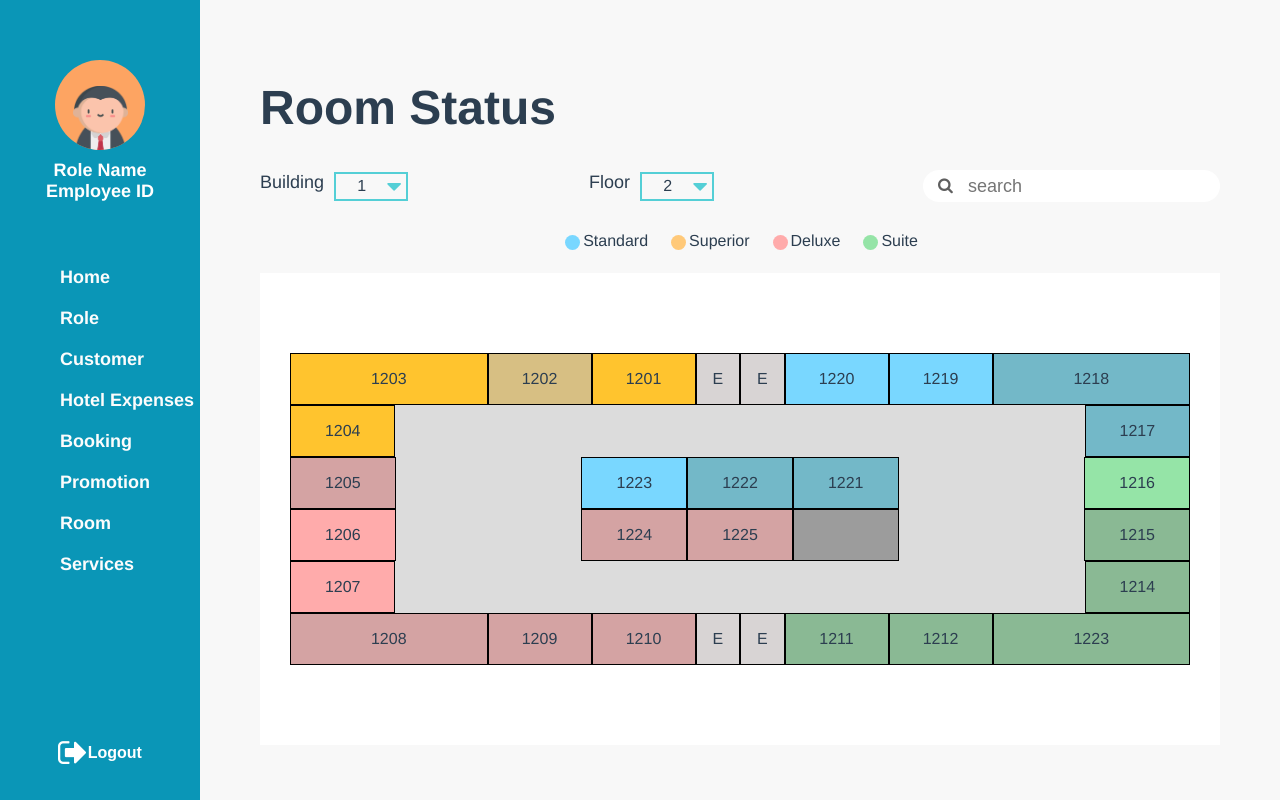
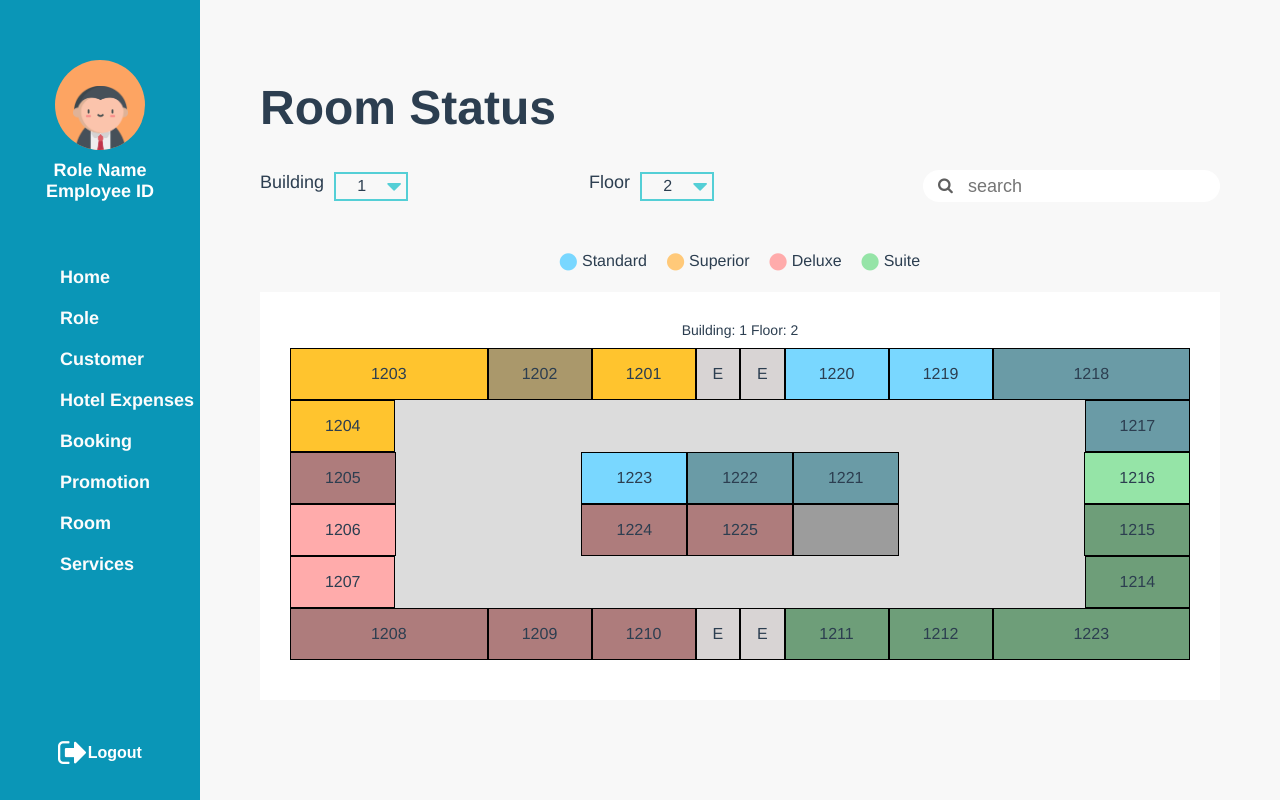
Before and after one commit to qbeam/PocoLoco, a Vue app: page /FloorPlan in a window 1280 px wide. Built offline with nearby package versions, Linux system fonts and the light colour scheme; what v-calendar, vue3-apexcharts would draw is missing.

Commit message:
Room status design

```diff
--- a/src/components/RoomPlan.vue
+++ b/src/components/RoomPlan.vue
@@ -5,7 +5,11 @@
         class="big"
         v-for="(detail, i) in roomStatus.slice(0, 1)"
         :key="i"
-        :style="{ background: getBgColor(detail) }"
+        :style="{
+          background: getBgColor(detail),
+          cursor: getCursor(detail.status),
+        }"
+        @click="goToAddBooking(detail.status)"
       >
         {{ detail.roomNumber }}
       </div>
@@ -13,7 +17,11 @@
         class="small"
         v-for="(detail, i) in roomStatus.slice(1, 3)"
         :key="i"
-        :style="{ background: getBgColor(detail) }"
+        :style="{
+          background: getBgColor(detail),
+          cursor: getCursor(detail.status),
+        }"
+        @click="goToAddBooking(detail.status)"
       >
         {{ detail.roomNumber }}
       </div>
@@ -23,7 +31,11 @@
         class="small"
         v-for="(detail, i) in roomStatus.slice(3, 5)"
         :key="i"
-        :style="{ background: getBgColor(detail) }"
+        :style="{
+          background: getBgColor(detail),
+          cursor: getCursor(detail.status),
+        }"
+        @click="goToAddBooking(detail.status)"
       >
         {{ detail.roomNumber }}
       </div>
@@ -31,7 +43,11 @@
         class="big"
         v-for="(detail, i) in roomStatus.slice(5, 6)"
         :key="i"
-        :style="{ background: getBgColor(detail) }"
+        :style="{
+          background: getBgColor(detail),
+          cursor: getCursor(detail.status),
+        }"
+        @click="goToAddBooking(detail.status)"
       >
         {{ detail.roomNumber }}
       </div>
@@ -42,7 +58,11 @@
         class="small"
         v-for="(detail, i) in roomStatus.slice(6, 7)"
         :key="i"
-        :style="{ background: getBgColor(detail) }"
+        :style="{
+          background: getBgColor(detail),
+          cursor: getCursor(detail.status),
+        }"
+        @click="goToAddBooking(detail.status)"
       >
         {{ detail.roomNumber }}
       </div>
@@ -51,7 +71,11 @@
         class="small"
         v-for="(detail, i) in roomStatus.slice(7, 8)"
         :key="i"
-        :style="{ background: getBgColor(detail) }"
+        :style="{
+          background: getBgColor(detail),
+          cursor: getCursor(detail.status),
+        }"
+        @click="goToAddBooking(detail.status)"
       >
         {{ detail.roomNumber }}
       </div>
@@ -62,7 +86,11 @@
         class="small"
         v-for="(detail, i) in roomStatus.slice(8, 9)"
         :key="i"
-        :style="{ background: getBgColor(detail) }"
+        :style="{
+          background: getBgColor(detail),
+          cursor: getCursor(detail.status),
+        }"
+        @click="goToAddBooking(detail.status)"
       >
         {{ detail.roomNumber }}
       </div>
@@ -71,7 +99,11 @@
         class="small"
         v-for="(detail, i) in roomStatus.slice(9, 12)"
         :key="i"
-        :style="{ background: getBgColor(detail) }"
+        :style="{
+          background: getBgColor(detail),
+          cursor: getCursor(detail.status),
+        }"
+        @click="goToAddBooking(detail.status)"
       >
         {{ detail.roomNumber }}
       </div>
@@ -80,7 +112,11 @@
         class="small"
         v-for="(detail, i) in roomStatus.slice(12, 13)"
         :key="i"
-        :style="{ background: getBgColor(detail) }"
+        :style="{
+          background: getBgColor(detail),
+          cursor: getCursor(detail.status),
+        }"
+        @click="goToAddBooking(detail.status)"
       >
         {{ detail.roomNumber }}
       </div>
@@ -91,7 +127,11 @@
         class="small"
         v-for="(detail, i) in roomStatus.slice(13, 14)"
         :key="i"
-        :style="{ background: getBgColor(detail) }"
+        :style="{
+          background: getBgColor(detail),
+          cursor: getCursor(detail.status),
+        }"
+        @click="goToAddBooking(detail.status)"
       >
         {{ detail.roomNumber }}
       </div>
@@ -100,7 +140,11 @@
         class="small"
         v-for="(detail, i) in roomStatus.slice(14, 16)"
         :key="i"
-        :style="{ background: getBgColor(detail) }"
+        :style="{
+          background: getBgColor(detail),
+          cursor: getCursor(detail.status),
+        }"
+        @click="goToAddBooking(detail.status)"
       >
         {{ detail.roomNumber }}
       </div>
@@ -110,7 +154,11 @@
         class="small"
         v-for="(detail, i) in roomStatus.slice(16, 17)"
         :key="i"
-        :style="{ background: getBgColor(detail) }"
+        :style="{
+          background: getBgColor(detail),
+          cursor: getCursor(detail.status),
+        }"
+        @click="goToAddBooking(detail.status)"
       >
         {{ detail.roomNumber }}
       </div>
@@ -121,7 +169,11 @@
         class="small"
         v-for="(detail, i) in roomStatus.slice(17, 18)"
         :key="i"
-        :style="{ background: getBgColor(detail) }"
+        :style="{
+          background: getBgColor(detail),
+          cursor: getCursor(detail.status),
+        }"
+        @click="goToAddBooking(detail.status)"
       >
         {{ detail.roomNumber }}
       </div>
@@ -130,7 +182,11 @@
         class="small"
         v-for="(detail, i) in roomStatus.slice(18, 19)"
         :key="i"
-        :style="{ background: getBgColor(detail) }"
+        :style="{
+          background: getBgColor(detail),
+          cursor: getCursor(detail.status),
+        }"
+        @click="goToAddBooking(detail.status)"
       >
         {{ detail.roomNumber }}
       </div>
@@ -141,7 +197,11 @@
         class="big"
         v-for="(detail, i) in roomStatus.slice(19, 20)"
         :key="i"
-        :style="{ background: getBgColor(detail) }"
+        :style="{
+          background: getBgColor(detail),
+          cursor: getCursor(detail.status),
+        }"
+        @click="goToAddBooking(detail.status)"
       >
         {{ detail.roomNumber }}
       </div>
@@ -149,7 +209,11 @@
         class="small"
         v-for="(detail, i) in roomStatus.slice(20, 22)"
         :key="i"
-        :style="{ background: getBgColor(detail) }"
+        :style="{
+          background: getBgColor(detail),
+          cursor: getCursor(detail.status),
+        }"
+        @click="goToAddBooking(detail.status)"
       >
         {{ detail.roomNumber }}
       </div>
@@ -159,7 +223,11 @@
         class="small"
         v-for="(detail, i) in roomStatus.slice(22, 24)"
         :key="i"
-        :style="{ background: getBgColor(detail) }"
+        :style="{
+          background: getBgColor(detail),
+          cursor: getCursor(detail.status),
+        }"
+        @click="goToAddBooking(detail.status)"
       >
         {{ detail.roomNumber }}
       </div>
@@ -167,7 +235,11 @@
         class="big"
         v-for="(detail, i) in roomStatus.slice(24, 25)"
         :key="i"
-        :style="{ background: getBgColor(detail) }"
+        :style="{
+          background: getBgColor(detail),
+          cursor: getCursor(detail.status),
+        }"
+        @click="goToAddBooking(detail.status)"
       >
         {{ detail.roomNumber }}
       </div>
@@ -215,28 +287,40 @@
       getBgColor(detail) {
         if (detail.type == "Standard") {
           if (detail.status == 0) {
-            return "#73B8C8";
+            return "#6A9BA6";
           } else {
             return "#79D7FF";
           }
         } else if (detail.type == "Superior") {
           if (detail.status == 0) {
-            return "#D7BF83";
+            return "#AA986B";
           } else {
             return "#FFC42E";
           }
         } else if (detail.type == "Deluxe") {
           if (detail.status == 0) {
-            return "#D4A3A3";
+            return "#AE7C7C";
           } else {
             return "#FFABAB";
           }
         } else if (detail.type == "Suite") {
           if (detail.status == 0) {
-            return "#8AB994";
+            return "#6E9E79";
           } else {
             return "#95E4A7";
           }
+        }
+      },
+      getCursor(status) {
+        if (status == 0) {
+          return "not-allowed";
+        } else {
+          return "pointer";
+        }
+      },
+      goToAddBooking(status) {
+        if (status == 1) {
+          this.$router.push("/AddBooking");
         }
       },
     },
@@ -261,7 +345,6 @@
     display: flex;
     width: 23%;
     height: 50px;
-    background: red;
     border: 1px solid black;
     justify-content: center;
     align-items: center;
@@ -270,16 +353,9 @@
     display: flex;
     width: 12%;
     height: 50px;
-    background: blue;
     border: 1px solid black;
     justify-content: center;
     align-items: center;
-  }
-  .big:hover,
-  .small:hover {
-    cursor: pointer;
-    font-weight: bold;
-    text-decoration: underline;
   }
   .elevator {
     display: flex;
--- a/src/views/FloorPlan.vue
+++ b/src/views/FloorPlan.vue
@@ -27,7 +27,6 @@
       <div class="menu-item">
         <div class="search-container">
           <i class="fa fa-search fa-1x"></i>
-
           <input
             v-model="search"
             class="search-field"
@@ -41,24 +40,25 @@
 
     <div class="room-label">
       <div class="room-type">
-        <div class="dot"></div>
+        <i class="fa fa-circle" :style="{ color: '#79D7FF' }" />
         <p>Standard</p>
       </div>
       <div class="room-type">
-        <div class="dot" :style="{ background: '#FFC979' }"></div>
+        <i class="fa fa-circle" :style="{ color: '#FFC979' }" />
         <p>Superior</p>
       </div>
       <div class="room-type">
-        <div class="dot" :style="{ background: '#FFABAB' }"></div>
+        <i class="fa fa-circle" :style="{ color: '#FFABAB' }" />
         <p>Deluxe</p>
       </div>
       <div class="room-type">
-        <div class="dot" :style="{ background: '#95E4A7' }"></div>
+        <i class="fa fa-circle" :style="{ color: '#95E4A7' }" />
         <p>Suite</p>
       </div>
     </div>
 
     <div class="inner-container">
+      <p class="title">Building: {{ building }} Floor: {{ floor }}</p>
       <RoomPlan :floor="floor" :building="building" />
     </div>
   </TablePage>
@@ -79,7 +79,7 @@
         buildingOption: [1, 2],
         building: 1, // set default to b2Floor
         floorOption: [1, 2, 3, 4, 5, 6, 7, 8, 9, 10], // set default to b1Floor
-        floor: 1,
+        floor: 2,
       };
     },
     methods: {
@@ -153,36 +153,38 @@
     margin-left: 5px;
     color: #5f5f5f;
   }
-  i {
-    color: #5f5f5f;
-  }
   .fa-search {
     position: absolute;
     z-index: 5;
     margin: 7px 20px;
     font-size: 16px;
+    color: #5f5f5f;
   }
+  .fa-circle {
+    font-size: 20px;
+    margin-right: 5px;
+  }
+
   .room-label {
     display: flex;
     justify-content: center;
+    margin-top: 20px;
   }
   .room-type {
     display: flex;
     margin: 0 10px;
   }
-  .dot {
-    width: 15px;
-    height: 15px;
-    background: #79d7ff;
-    border-radius: 50px;
-    margin: 3px;
-  }
   .inner-container {
     display: flex;
     height: fit-content;
     margin: 20px 0;
-    padding: 80px 30px;
+    padding: 30px 30px 40px 30px;
     background: white;
+  }
+  .title {
+    align-self: center;
+    margin-bottom: 10px;
+    font-size: 14px;
   }
   @media (max-width: 1300px) {
     .menu-group {
```
